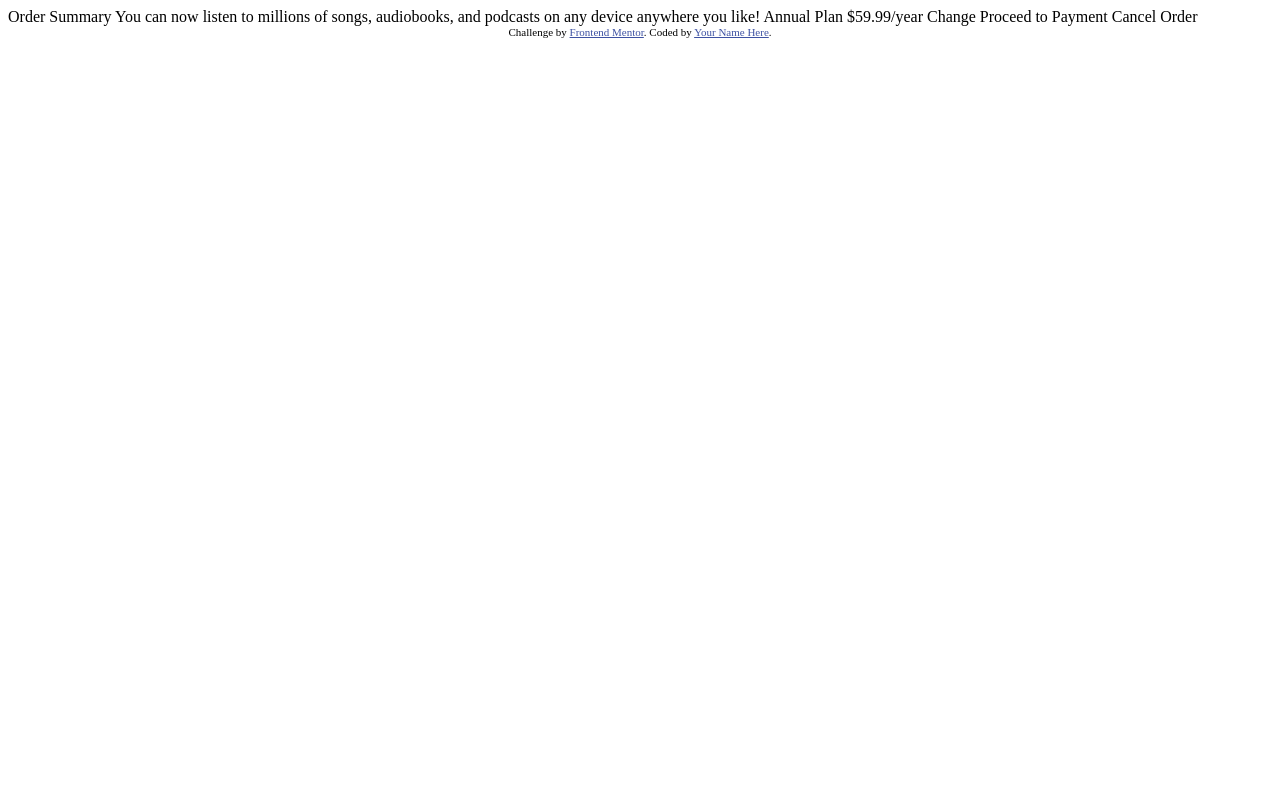
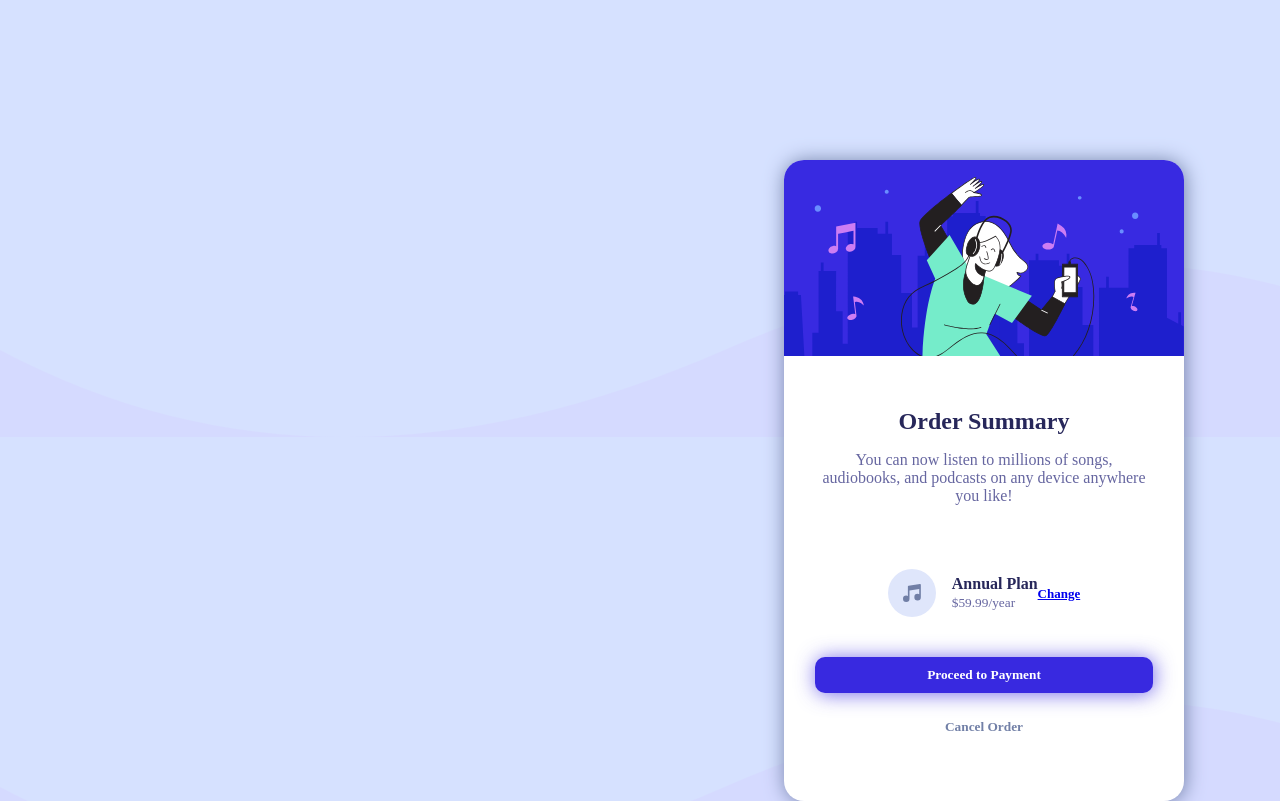
Before and after one commit to NiiAyite/order-summary-component, a plain HTML site: page index.html in a window 1280 px wide. Drawn offline with Linux system fonts and the light colour scheme.

Commit message:
finishing

```diff
--- /dev/null
+++ b/css/style.css
@@ -0,0 +1,128 @@
+* {
+    padding: 0;
+    margin: 0;
+}
+
+body {
+    background-image: url(../images/pattern-background-desktop.svg);
+    background-color: rgb(213, 218, 255);
+    width: 100%;
+    font-family: 'Poppins';
+}
+
+section {
+    position: relative;
+    top: 10rem;
+    left: 49rem;
+    background-color: #fff;
+    flex-direction: column;
+    justify-items: center;
+    align-items: center;
+    text-align: center;
+    max-width: 100%;
+    width: fit-content;
+    border-radius: 20px;
+    max-width: 25rem;
+    height: fit-content;
+    padding-bottom: 3rem;
+    box-shadow: 1px 1px 20px hsl(224, 23%, 55%);
+}
+
+.card-pic img {
+    width: 100%;
+    border-radius: 20px 20px 0 0;
+}
+
+.card-text, .card-payment {
+    padding: 2rem;
+}
+
+.music {
+    display: flex;
+    justify-content: space-between;
+    text-align: left;
+    align-items: center;
+}
+
+.details {
+    margin-left: 1rem;
+}
+
+.details h4 {
+    color: rgb(39, 39, 90);
+}
+
+.details small {
+    color: rgb(102, 102, 160);
+}
+
+.change a {
+    font-weight: 700;
+    font-size: 13px;
+}
+
+.change a:hover {
+    text-decoration: none;
+    color: rgb(131, 111, 205);
+}
+
+.card-text h2 {
+    margin: 1rem;
+    color: rgb(39, 39, 90);
+}
+
+.card-text p {
+    color: rgb(102, 102, 160);
+}
+
+.card-payment {
+    display: flex;
+    justify-content: space-between;
+    align-items: center;
+}
+
+button {
+    font-family: 'Poppins';
+    margin: .5rem;
+    padding: 10px 7rem 10px 7rem;
+    border: none;
+    font-weight: 700;
+    border-radius: 10px;
+}
+
+.pay {
+    background-color: hsl(245, 75%, 52%);
+    color: #fff;
+    box-shadow: 1px 1px 20px hsla(245, 75%, 52%, 0.697);
+}
+
+.pay:hover {
+    background-color: rgb(131, 111, 205);
+    cursor: pointer;
+}
+
+.cancel {
+    color: hsl(224, 23%, 55%);
+    background-color: transparent;
+}
+
+.cancel:hover {
+    color: rgb(39, 39, 90);
+    cursor: pointer;
+}
+
+@media  screen and (max-width: 375px) {
+    body {
+        width: 100%;
+    }
+
+    section {
+        margin: 0 .5rem 0 .5rem;
+        top: 2.5rem;
+        left: 0;
+    }
+
+    button {
+        padding: 1rem 5rem;
+    }
+}
--- a/index.html
+++ b/index.html
@@ -2,36 +2,41 @@
 <html lang="en">
 <head>
   <meta charset="UTF-8">
-  <meta name="viewport" content="width=device-width, initial-scale=1.0"> <!-- displays site properly based on user's device -->
-
-  <link rel="icon" type="image/png" sizes="32x32" href="./images/favicon-32x32.png">
-
-  <title>Frontend Mentor | Order summary card</title>
-
-  <!-- Feel free to remove these styles or customise in your own stylesheet 👍 -->
-  <style>
-    .attribution { font-size: 11px; text-align: center; }
-    .attribution a { color: hsl(228, 45%, 44%); }
-  </style>
+  <meta name="viewport" content="width=device-width, initial-scale=1.0">
+  <title>Order Summary Component | Frontend Mentor Project</title>
+  <link rel="icon" href="./images/favicon-32x32.png">
+  <link rel="stylesheet" href="./css/style.css">
 </head>
 <body>
+  <section class="card">
+    <div class="card-pic">
+      <img src="./images/illustration-hero.svg" alt="Hero image">
+    </div>
 
-  Order Summary
+    <div class="card-text">
+      <h2>Order Summary</h2>
+      <p>You can now listen to millions of songs, <br> audiobooks, and podcasts on any device anywhere you like!</p>
+    </div>
 
-  You can now listen to millions of songs, audiobooks, and podcasts on any
-  device anywhere you like!
+    <div class="card-payment">
 
-  Annual Plan
-  $59.99/year
+      <div class="music">
+        <img src="./images/icon-music.svg" alt="Music">
+        <div class="details">
+          <h4>Annual Plan</h4>
+          <small>$59.99/year</small>
+        </div>
+      </div>
 
-  Change
+      <div class="change">
+        <a href="#">Change</a>
+      </div>
 
-  Proceed to Payment
-  Cancel Order
+    </div>
 
-  <div class="attribution">
-    Challenge by <a href="https://www.frontendmentor.io?ref=challenge" target="_blank">Frontend Mentor</a>.
-    Coded by <a href="#">Your Name Here</a>.
-  </div>
+    <button class="pay">Proceed to Payment</button>
+    <br />
+    <button class="cancel">Cancel Order</button>
+  </section>
 </body>
 </html>
```
